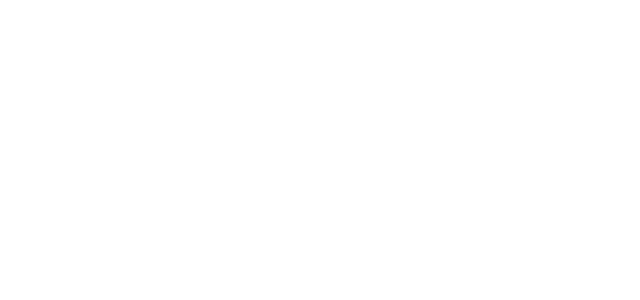
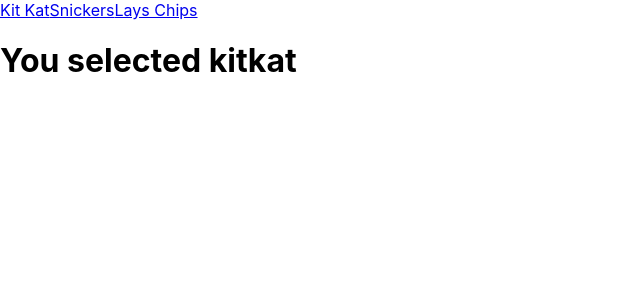
Before and after one commit to shavinski/react-router-vending-router, a React (Create React App) app: page /kitkat in a window 1280 px wide. Shown: the top 300 px of the page, without its empty margins (0-640 px from the left). Built offline with nearby package versions, Linux system fonts and the light colour scheme.

Commit message:
finish vending maching

```diff
--- a/package.json
+++ b/package.json
@@ -8,6 +8,7 @@
     "@testing-library/user-event": "^13.5.0",
     "react": "^18.2.0",
     "react-dom": "^18.2.0",
+    "react-router-dom": "^6.11.2",
     "react-scripts": "5.0.1",
     "web-vitals": "^2.1.4"
   },
--- a/src/App.js
+++ b/src/App.js
@@ -1,11 +1,9 @@
-import logo from './logo.svg';
 import './App.css';
+import VendingMachine from './VendingMachine';
 
 function App() {
   return (
-    <div className="App">
-
-    </div>
+    <VendingMachine />
   );
 }
 
--- /dev/null
+++ b/src/ListSnacks.js
@@ -0,0 +1,21 @@
+import React from "react";
+import { NavLink } from "react-router-dom";
+
+function ListSnacks() {
+
+    return (
+        <nav>
+            <NavLink to="/kitkat">
+                Kit Kat
+            </NavLink>
+            <NavLink to="/snickers">
+                Snickers
+            </NavLink>
+            <NavLink to="/layschips">
+                Lays Chips
+            </NavLink>
+        </nav>
+    )
+}
+
+export default ListSnacks;
--- /dev/null
+++ b/src/Snack.js
@@ -0,0 +1,14 @@
+import React from "react";
+import { useParams } from "react-router-dom"
+
+function Snack() {
+    const params = useParams();
+
+    return (
+        <div>
+            <h1>You selected {params.name}</h1>
+        </div>
+    )
+}
+
+export default Snack;
--- /dev/null
+++ b/src/VendingMachine.js
@@ -0,0 +1,20 @@
+import React from "react";
+import { Route, BrowserRouter, Routes } from "react-router-dom";
+import Snack from "./Snack";
+import ListSnacks from "./ListSnacks";
+
+function VendingMachine() {
+
+    return (
+        <div>
+            <BrowserRouter>
+                <ListSnacks />
+                <Routes>
+                    <Route path="/:name" element={<Snack />} />
+                </Routes>
+            </BrowserRouter>
+        </div>
+    )
+}
+
+export default VendingMachine;
```
Also changed, not shown: 1 other file (tests, documents, lock files or other folders).
